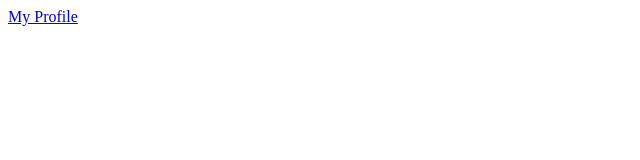
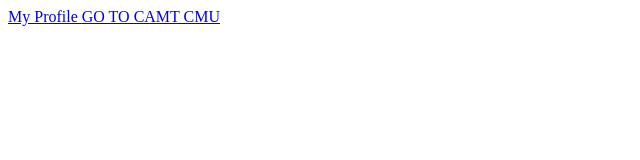
Before and after one commit to MappiPun/DevOp_Lab03, a plain HTML site: page index.html in a window 1280 px wide. Shown: the whole page, without its empty margins (0-640 px from the left). Drawn offline with Linux system fonts and the light colour scheme.

Commit message:
Another feature

```diff
--- a/index.html
+++ b/index.html
@@ -1 +1,2 @@
 <a href="profile.html"> My Profile </a>
+<a href="https://www.camt.cmu.ac.th/">GO TO CAMT CMU</a>
```
